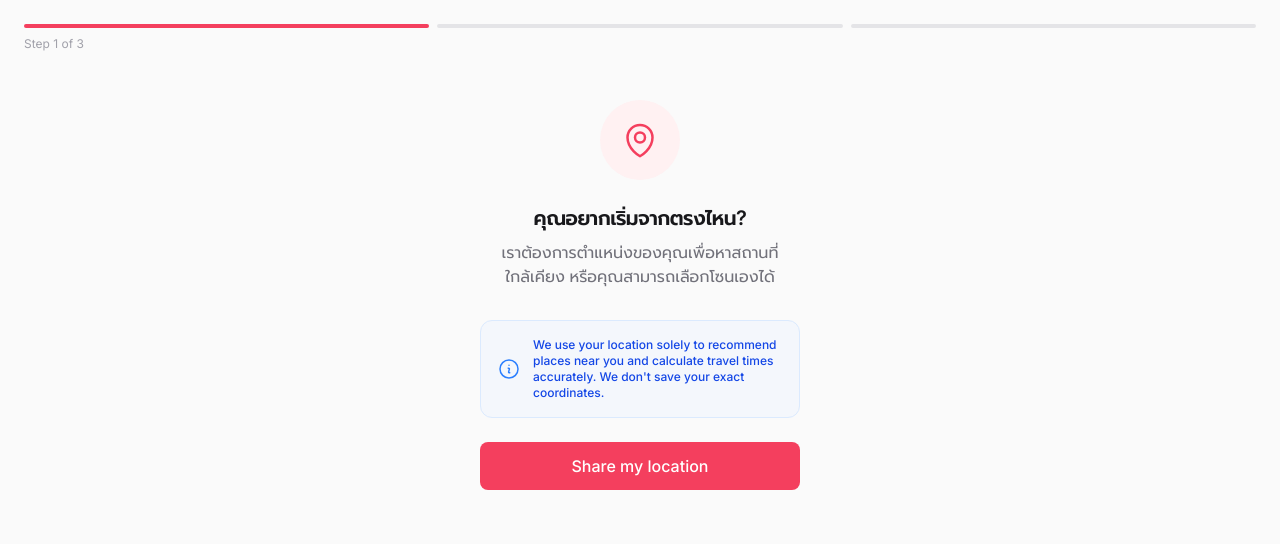
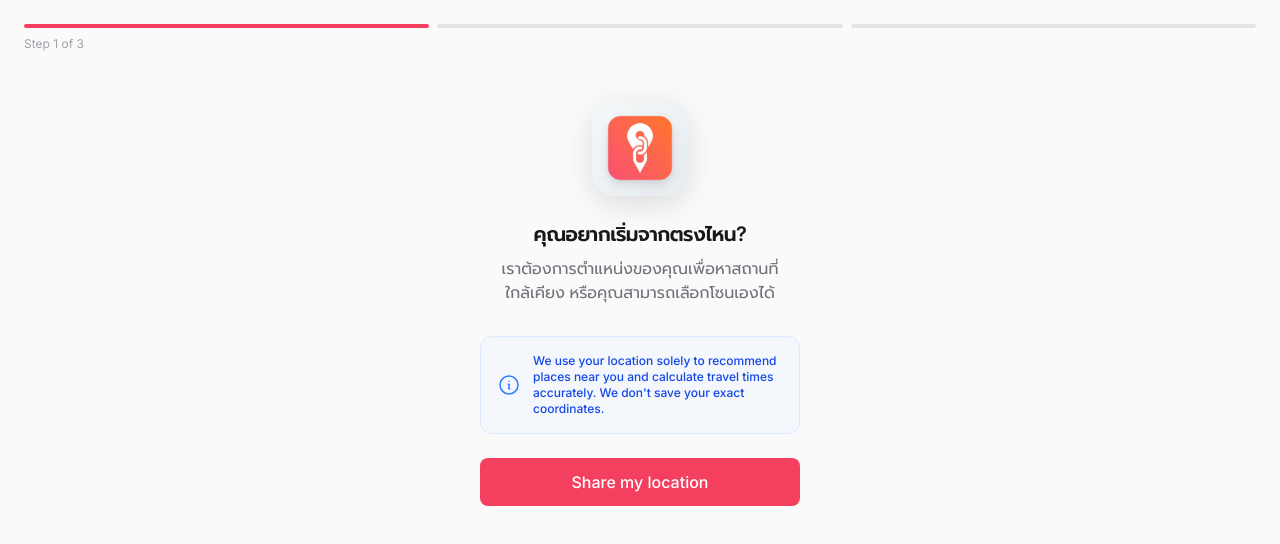
Before and after one commit to Zeydsuno/WonderApp, a Next.js app: page /onboarding in a window 1280 px wide. Shown: the top 544 px of the page. Built offline with nearby package versions, Linux system fonts and the light colour scheme; no server answers.

Commit message:
ux: add app logo and improve onboarding styling

```diff
--- a/src/components/onboarding/LocationPermission.tsx
+++ b/src/components/onboarding/LocationPermission.tsx
@@ -32,11 +32,8 @@ export function LocationPermission({ onComplete }: LocationPermissionProps) {
 
   return (
     <div className="flex flex-col items-center text-center px-6 py-12">
-      <div className="w-20 h-20 rounded-full bg-coral-50 flex items-center justify-center mb-6">
-        <svg className="w-10 h-10 text-coral-500" fill="none" viewBox="0 0 24 24" stroke="currentColor" strokeWidth={1.5}>
-          <path strokeLinecap="round" strokeLinejoin="round" d="M15 10.5a3 3 0 11-6 0 3 3 0 016 0z" />
-          <path strokeLinecap="round" strokeLinejoin="round" d="M19.5 10.5c0 7.142-7.5 11.25-7.5 11.25S4.5 17.642 4.5 10.5a7.5 7.5 0 1115 0z" />
-        </svg>
+      <div className="w-24 h-24 rounded-3xl overflow-hidden mb-6 shadow-[0_8px_30px_rgb(0,0,0,0.12)]">
+        <img src="/logo.png" alt="WonderApp Logo" className="w-full h-full object-cover" />
       </div>
 
       <h2 className="text-xl font-semibold text-zinc-900 tracking-tight mb-2">
--- a/src/components/onboarding/PreferencesSetup.tsx
+++ b/src/components/onboarding/PreferencesSetup.tsx
@@ -74,7 +74,7 @@ export function PreferencesSetup({ onComplete }: { onComplete: () => void }) {
             updatePreferences({ hasOnboarded: true });
             onComplete();
           }}
-          className="w-full bg-zinc-900 text-white font-bold py-4 rounded-full active:scale-95 transition-transform flex items-center justify-center shadow-lg shadow-zinc-900/20"
+          className="w-full bg-coral-500 text-white font-bold py-4 rounded-full active:scale-95 transition-transform flex items-center justify-center shadow-lg shadow-coral-500/30 hover:bg-coral-600"
         >
           Let&apos;s Explore
           <svg className="w-5 h-5 ml-2" fill="none" viewBox="0 0 24 24" stroke="currentColor" strokeWidth={2.5}>
```
Also changed, not shown: public/logo.png (added), src/app/icon.png (added).
